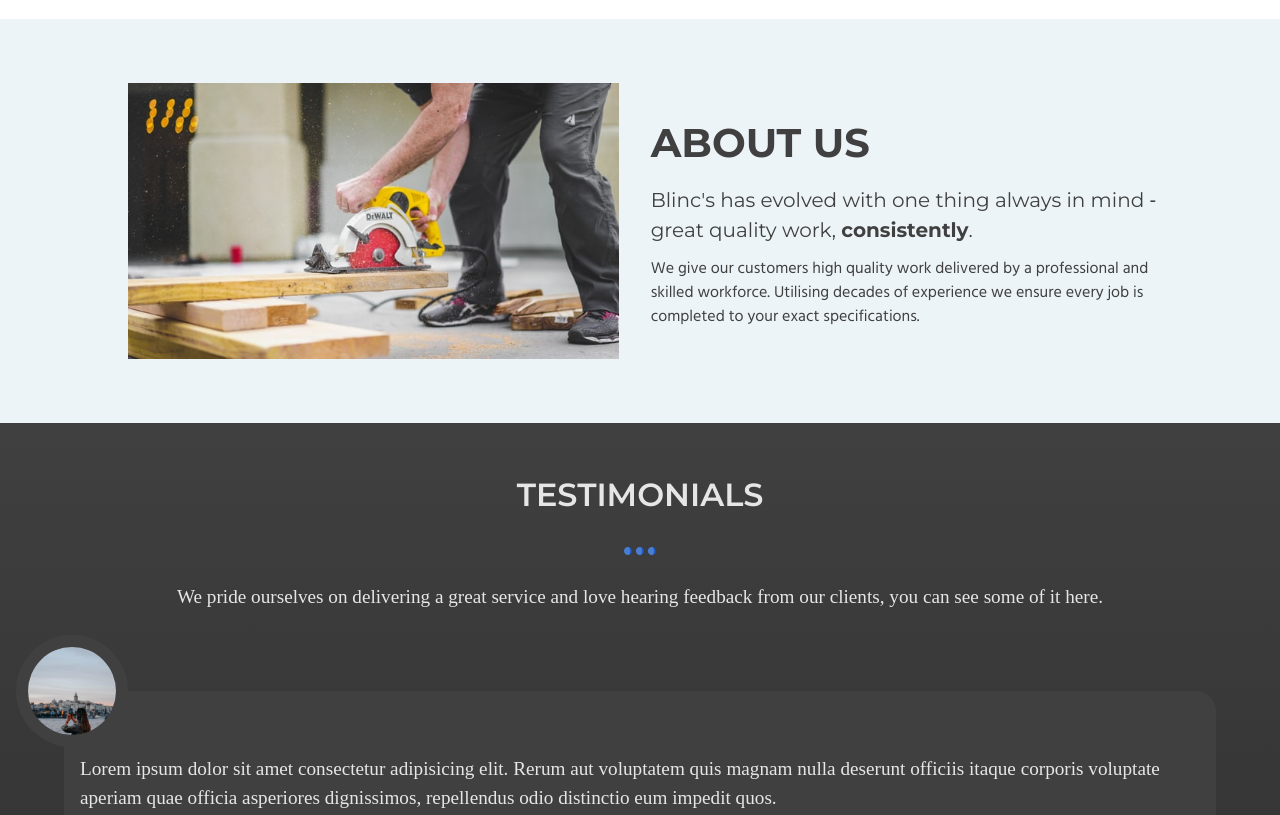
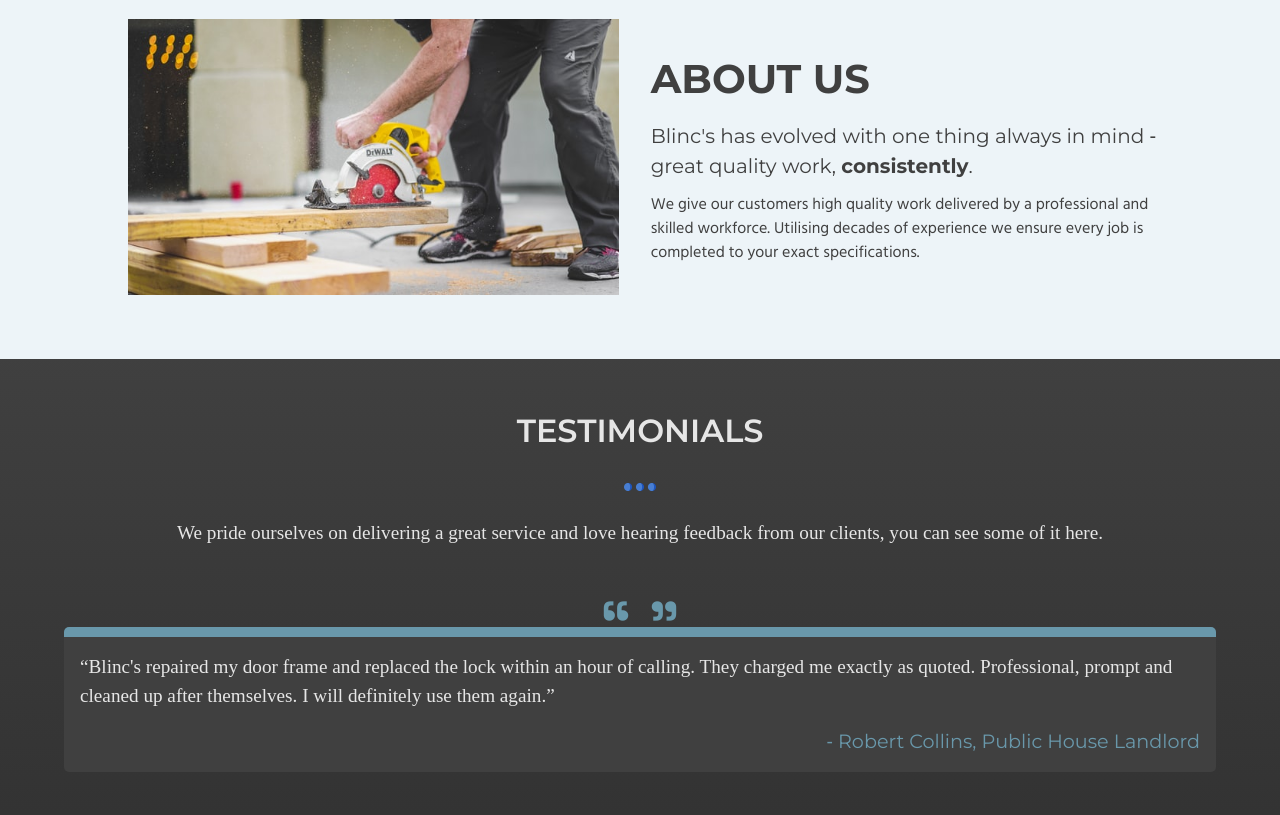
Before and after one commit to blincotaylor/Blincs, a plain HTML site: page index.html in a window 1280 px wide. Shown: the part 1985-2800 px from the top of the page. Drawn offline with Linux system fonts and the light colour scheme.

Commit message:
Testimonials section changed, one testimonial added and pictures removed and replaced with quotations

```diff
--- a/index.html
+++ b/index.html
@@ -107,9 +107,10 @@
                   Regular property maintenance is the most reliable way to keep
                   your home and the things in it in good working order. Our team
                   can identify and address any maintenance or repair issues you
-                  may have and leave you with peace of mind. Whether living
+                  may have and leave you with peace of mind.
+                  <!-- Whether living
                   room, bathroom, kitchen or elsewhere, we can attend to your
-                  concerns effectively and affordably.
+                  concerns effectively and affordably. -->
                 </p>
               </div>
             </div>
@@ -190,50 +191,34 @@
           </p>
           <div class="testimonials__row">
             <div class="testimonial">
-              <div class="testimonial__img-crop">
-                <img
-                  src="assets/images/ahmed-unsplash.jpg"
-                  alt=""
-                  class="testimonial__img"
-                />
-              </div>
+              <p class="testimonial__quotation">&ldquo; &rdquo;</p>
               <p class="testimonial__text">
-                Lorem ipsum dolor sit amet consectetur adipisicing elit. Rerum
-                aut voluptatem quis magnam nulla deserunt officiis itaque
-                corporis voluptate aperiam quae officia asperiores dignissimos,
-                repellendus odio distinctio eum impedit quos.
+                &ldquo;Blinc's repaired my door frame and replaced the lock
+                within an hour of calling. They charged me exactly as quoted.
+                Professional, prompt and cleaned up after themselves. I will
+                definitely use them again.&rdquo;
               </p>
-              <p class="testimonial__name">&dash; Example Name 1</p>
+              <p class="testimonial__name">
+                &dash; Robert Collins, Public House Landlord
+              </p>
             </div>
             <div class="testimonial">
-              <div class="testimonial__img-crop">
-                <img
-                  src="assets/images/anamnesis33-unsplash.jpg"
-                  alt=""
-                  class="testimonial__img"
-                />
-              </div>
+              <p class="testimonial__quotation">&ldquo; &rdquo;</p>
               <p class="testimonial__text">
-                Lorem ipsum dolor sit amet consectetur adipisicing elit. Rerum
-                aut voluptatem quis magnam nulla deserunt officiis itaque
+                &ldquo;Lorem ipsum dolor sit amet consectetur adipisicing elit.
+                Rerum aut voluptatem quis magnam nulla deserunt officiis itaque
                 corporis voluptate aperiam quae officia asperiores dignissimos,
-                repellendus odio distinctio eum impedit quos.
+                repellendus odio distinctio eum impedit quos.&rdquo;
               </p>
               <p class="testimonial__name">&dash; Example Name 2</p>
             </div>
             <div class="testimonial">
-              <div class="testimonial__img-crop">
-                <img
-                  src="assets/images/hyang-unsplash.jpg"
-                  alt=""
-                  class="testimonial__img"
-                />
-              </div>
+              <p class="testimonial__quotation">&ldquo; &rdquo;</p>
               <p class="testimonial__text">
-                Lorem ipsum dolor sit amet consectetur adipisicing elit. Rerum
-                aut voluptatem quis magnam nulla deserunt officiis itaque
+                &ldquo;Lorem ipsum dolor sit amet consectetur adipisicing elit.
+                Rerum aut voluptatem quis magnam nulla deserunt officiis itaque
                 corporis voluptate aperiam quae officia asperiores dignissimos,
-                repellendus odio distinctio eum impedit quos.
+                repellendus odio distinctio eum impedit quos.&rdquo;
               </p>
               <p class="testimonial__name">&dash; Example Name 3</p>
             </div>
--- a/style.css
+++ b/style.css
@@ -1,4 +1,5 @@
 @import url("https://fonts.googleapis.com/css2?family=Hind:wght@300;400;500;600;700&family=Montserrat:ital,wght@0,100;0,200;0,300;0,400;0,500;0,600;0,700;0,800;0,900;1,100;1,200;1,300;1,400;1,500;1,600;1,700;1,800;1,900&display=swap");
+@import url("https://fonts.googleapis.com/css2?family=Space+Grotesk:wght@600&display=swap");
 
 /* Box sizing rules */
 *,
@@ -158,7 +159,6 @@ body {
 
 .logo {
   padding: 0.5rem 1rem;
-  margin-top: 1rem;
 
   font-size: 2.5rem;
   font-family: var(--Montserrat);
@@ -333,6 +333,7 @@ nav ul {
   background-attachment: fixed;
   height: 100vh;
   min-width: 100%;
+  text-align: center;
 }
 
 .hero {
@@ -611,13 +612,26 @@ nav ul {
 .testimonial {
   position: relative;
 
-  padding: 3.5rem 1rem 1rem;
+  padding: 1rem 1rem 1rem;
   border-radius: 20px;
+  border-radius: 5px;
+  border-top: 10px solid var(--accent);
   display: flex;
   flex-direction: column;
   gap: 1rem;
 
   background-color: var(--blackish);
+}
+
+.testimonial__quotation {
+  position: absolute;
+  top: -60px;
+  left: 50%;
+  transform: translateX(-50%);
+  color: var(--accent);
+  font-family: "Space Grotesk";
+  font-size: 4rem;
+  text-align: center;
 }
 
 .testimonial__img-crop {
@@ -864,7 +878,7 @@ textarea:not(:placeholder-shown) + .contact-form__label-details {
   }
 
   .testimonial__text {
-    margin-top: 3rem;
+    /* margin-top: 3rem; */
   }
 
   .testimonials__row {
```
